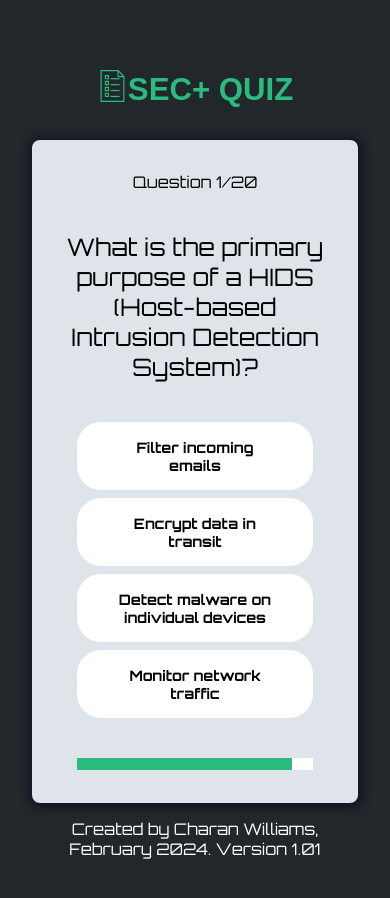
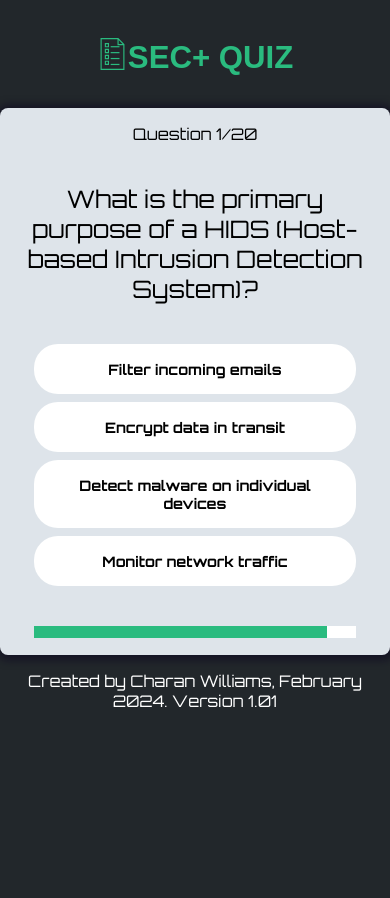
Before and after one commit to charanw/Sec_Plus_Quiz_App, a React (Vite) app: page / in a window 390 px wide. Shown: the top 898 px of the page. After the commit the page ends 844 px from the top, so only its background shows below. Built offline with nearby package versions, Linux system fonts and the light colour scheme; a web font is replaced by a local one.

Commit message:
Styling optimization for mobile.

```diff
--- a/src/components/Summary.jsx
+++ b/src/components/Summary.jsx
@@ -1,4 +1,4 @@
-import quizCompleteImg from '../assets/quiz-complete.svg'
+import quizCompleteImg from '../assets/quiz-complete.webp'
 
 export default function Summary({ QUESTIONS, userAnswers, onRetry }) {
 
--- a/src/index.css
+++ b/src/index.css
@@ -300,7 +300,7 @@ button.selected:hover {
   flex-wrap: wrap;
   justify-content: center;
   gap: 1.5rem;
-  width: 60%;
+  width: 100%;
   margin: auto;
   padding-bottom: 1.5rem;
   border-bottom: 4px dashed black;
@@ -361,6 +361,20 @@ button.selected:hover {
   align-items: center;
 }
 
+@media (max-width: 767px) {
+  #quiz {
+    width: 100%;
+    padding: 1rem;
+  }
+
+  body {
+    padding: 0;
+  }
+  #summary {
+    padding: 0.5rem;
+  }
+}
+
 @keyframes slide-in-from-bottom {
   0% {
     opacity: 0;
```
Also changed, not shown: src/assets/quiz-complete.svg (deleted), src/assets/quiz-complete.webp (added).
